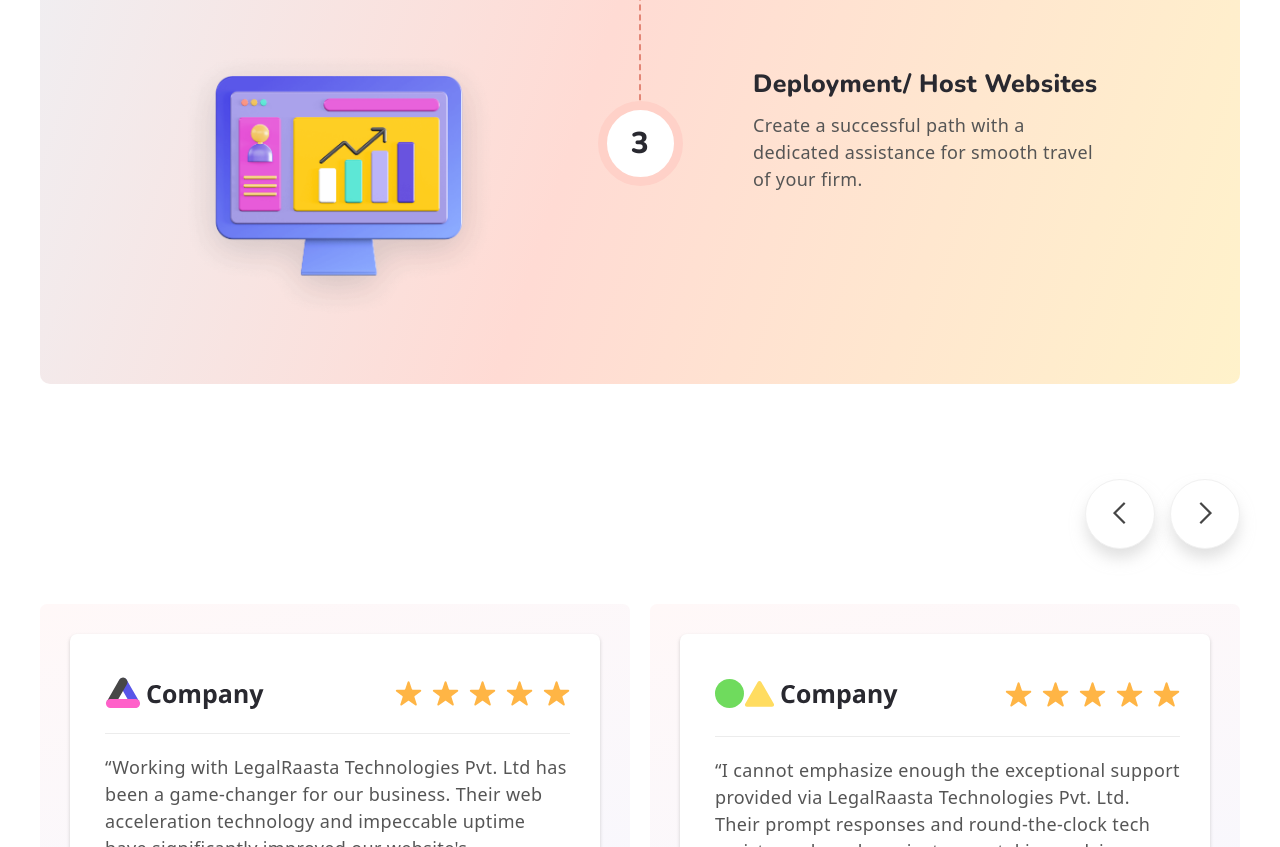
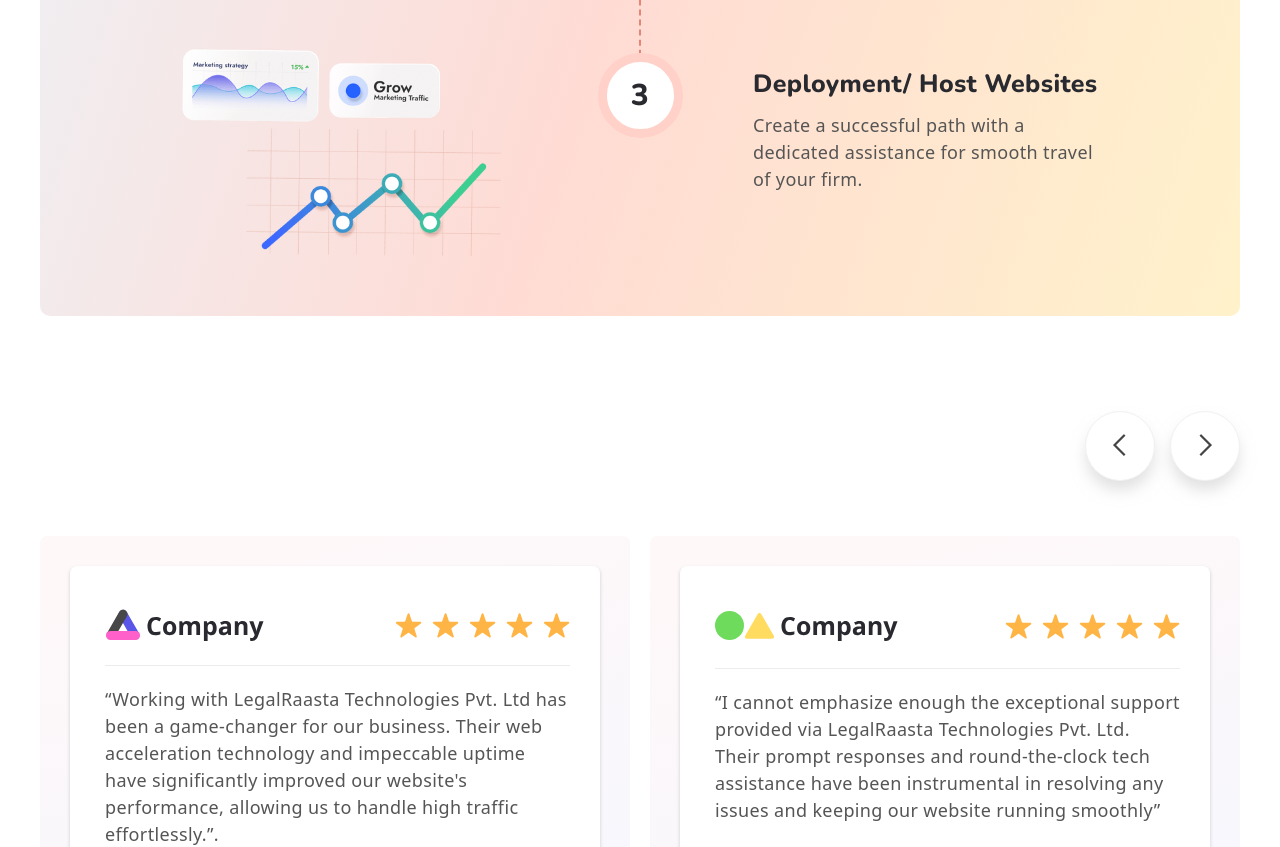
Before and after one commit to lrmaxx/webservice, a plain HTML site: page index.html in a window 1280 px wide. Shown: the part 3456-4303 px from the top of the page. Drawn offline with nearby package versions, Linux system fonts and the light colour scheme.

Commit message:
Update in Service

```diff
--- a/index.html
+++ b/index.html
@@ -301,9 +301,9 @@
                         </div>
                         <div id="w-node-_8822bbfa-02b5-6c38-49fa-29a825042508-ed60830c" class="process-flex">
                             <div id="w-node-_8822bbfa-02b5-6c38-49fa-29a825042509-ed60830c" class="process-image-grid">
-                                <img src="img/banner-image.png" loading="lazy" width="489"
+                                <img src="img/grow.png" loading="lazy" width="489"
                                     sizes="(max-width: 479px) 100vw, (max-width: 767px) 85vw, (max-width: 991px) 31vw, (max-width: 1279px) 32vw, 406px"
-                                    srcset="img/banner-image.png 500w, img/banner-image.png 765w"
+                                    srcset="img/grow.png 500w, img/grow.png 765w"
                                     alt="About Process Timeline image" />
                             </div>
                             <div id="w-node-_8822bbfa-02b5-6c38-49fa-29a82504250b-ed60830c"
```
Also changed, not shown: img/grow.png (added).
